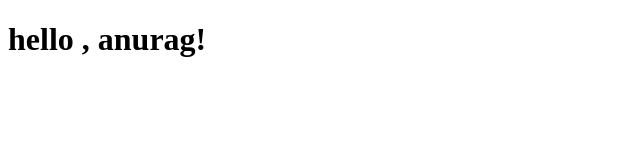
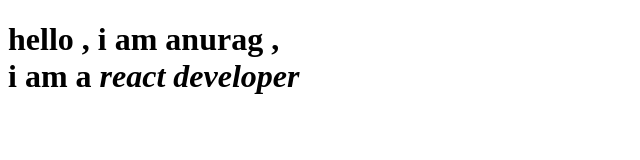
Before and after one commit to anurag9012/studentSite-1, a plain HTML site: page index.html in a window 1280 px wide. Shown: the whole page, without its empty margins (0-640 px from the left). Drawn offline with Linux system fonts and the light colour scheme.

Commit message:
first change

```diff
--- a/index.html
+++ b/index.html
@@ -4,9 +4,9 @@
     <meta charset="UTF-8">
     <meta http-equiv="X-UA-Compatible" content="IE=edge">
     <meta name="viewport" content="width=device-width, initial-scale=1.0">
-    <title>Document</title>
+    <title>anurag's website</title>
 </head>
 <body>
-    <h1>hello , anurag!</h1>
+    <h1>hello , i am anurag ,<br>i am a <em>react developer </em></h1>
 </body>
 </html>
```
